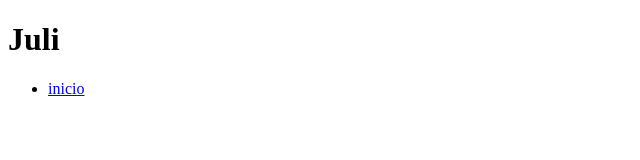
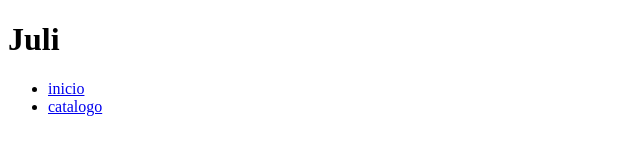
Before and after one commit to julianprogramas/juli-coder, a plain HTML site: page index.html in a window 1280 px wide. Shown: the full height of the page, 0-640 px from the left. Drawn offline with Linux system fonts and the light colour scheme.

Commit message:
hice cambios

```diff
--- a/index.html
+++ b/index.html
@@ -18,6 +18,9 @@
             <li>
                 <a href="#">inicio</a>
             </li>
+            <li>
+                <a href="#">catalogo</a>
+            </li>
         </ul>
     </nav>
 </body>
```
